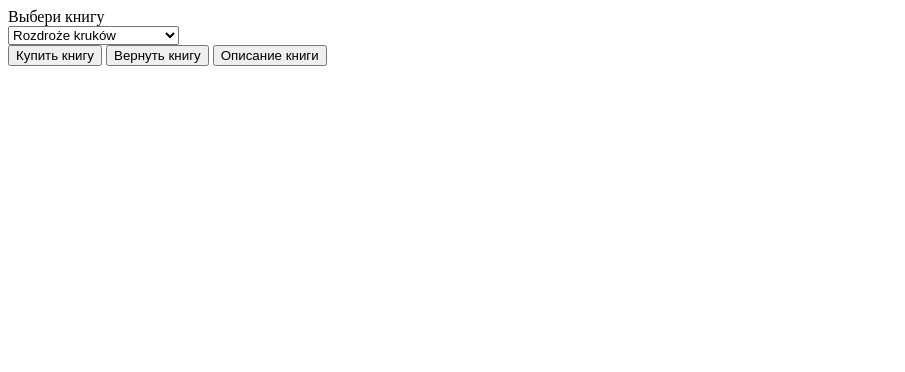
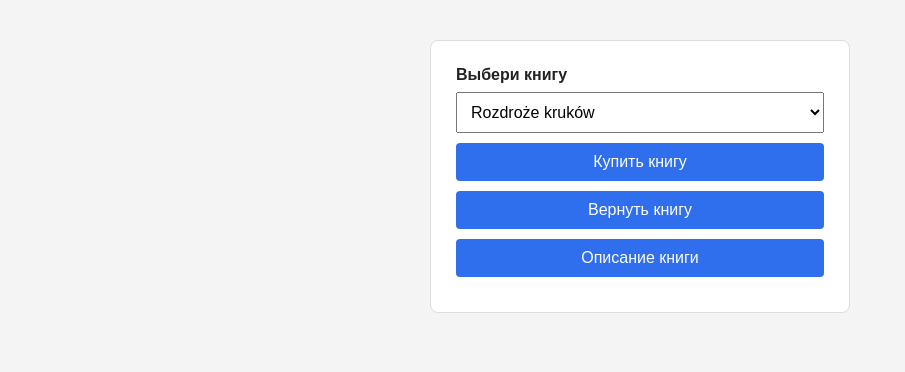
Before and after one commit to ghost-programist/Projects, a PHP site: page / in a window 1280 px wide. Shown: the top 372 px of the page, without its empty margins (0-905 px from the left). Run offline with PHP 8.4, Linux system fonts and the light colour scheme.

Commit message:
Add style and fixed errors

```diff
--- a/library/index.php
+++ b/library/index.php
@@ -43,6 +43,7 @@ $books = $_SESSION["books"];
     <meta charset="UTF-8">
     <meta name="viewport" content="width=device-width, initial-scale=1.0">
     <title>Library Store</title>
+    <link rel="stylesheet" href="style/style.css">
 </head>
 <body>
     <form method="POST">
@@ -70,8 +71,9 @@ $books = $_SESSION["books"];
 
 
 </form>
-<?php
-    if ($_SERVER["REQUEST_METHOD"] === "POST") {
+<?php if ($_SERVER["REQUEST_METHOD"] === "POST"): ?>
+
+        <?php
         $title_book = $_POST["book"];
         $action = $_POST["action"];
         $selectedBook = null;
@@ -81,7 +83,11 @@ $books = $_SESSION["books"];
                 $selectedBook = $book;
                 break;
             }
-            }
+        }
+            if ($selectedBook === null) {
+                echo "Книга не найдена!";
+            } else {
+
            if ($action === "take") {
 
             if ($selectedBook->isAvailable) {
@@ -109,9 +115,11 @@ $books = $_SESSION["books"];
             $selectedBook->opis();
 
         }
+        }
+        ?>
+        </div>
+        <?php endif; ?>
 
-        }
 
-?>
 </body>
 </html>
--- /dev/null
+++ b/library/style/style.css
@@ -0,0 +1,56 @@
+* {
+    box-sizing: border-box;
+}
+
+body {
+    margin: 0;
+    padding: 40px 20px;
+    font-family: Arial, sans-serif;
+    background: #f4f4f4;
+    color: #222;
+}
+
+form {
+    max-width: 420px;
+    margin: 0 auto 20px;
+    padding: 25px;
+    background: #fff;
+    border: 1px solid #ddd;
+    border-radius: 8px;
+}
+
+label {
+    display: inline-block;
+    margin-bottom: 8px;
+    font-weight: bold;
+}
+
+select,
+button {
+    width: 100%;
+    padding: 10px;
+    margin-bottom: 10px;
+    font-size: 16px;
+}
+
+button {
+    border: none;
+    border-radius: 4px;
+    background: #2f6fed;
+    color: #fff;
+    cursor: pointer;
+}
+
+button:hover {
+    background: #2459bd;
+}
+
+.result {
+    max-width: 420px;
+    margin: 35px auto 0;
+    padding: 20px;
+    background: #fff;
+    border: 1px solid #ddd;
+    border-radius: 8px;
+    text-align: center;
+}
```
